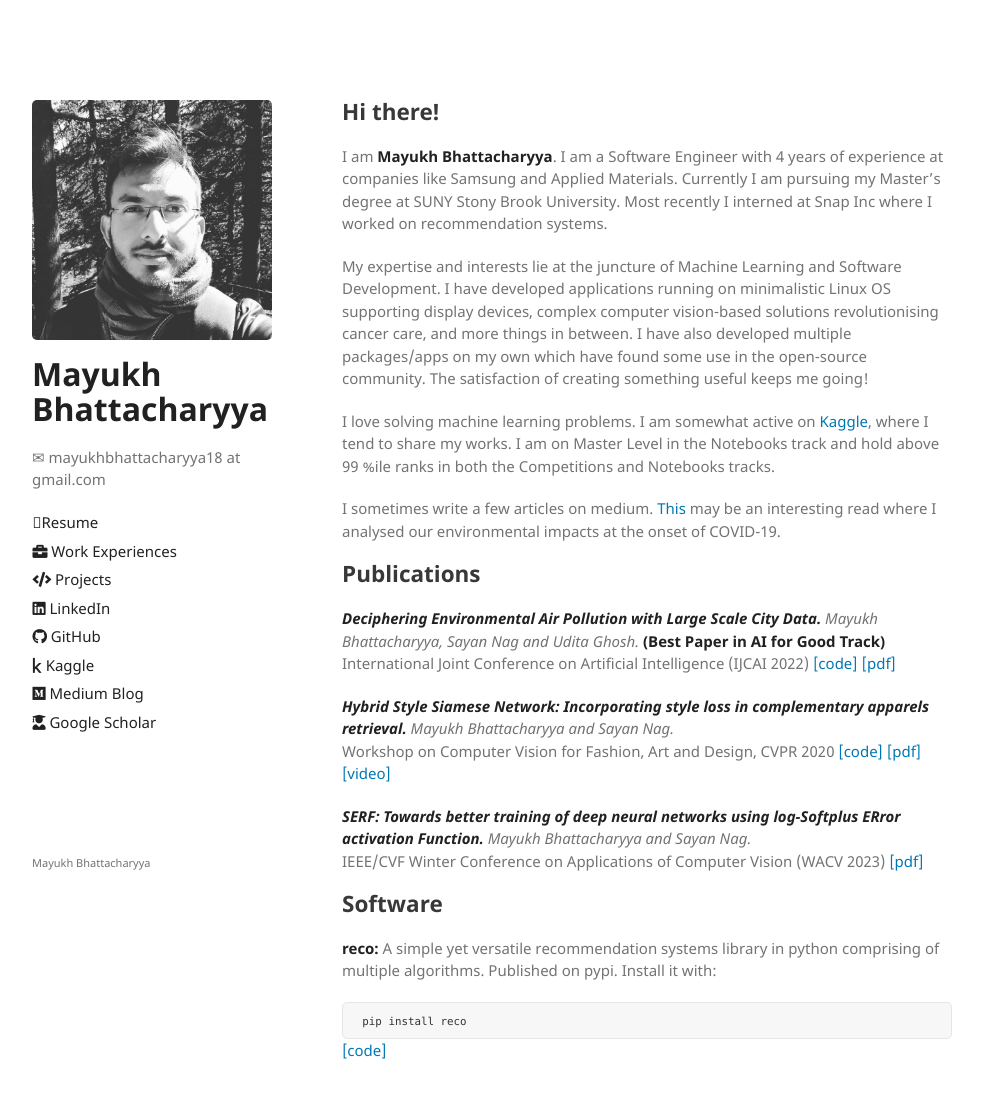
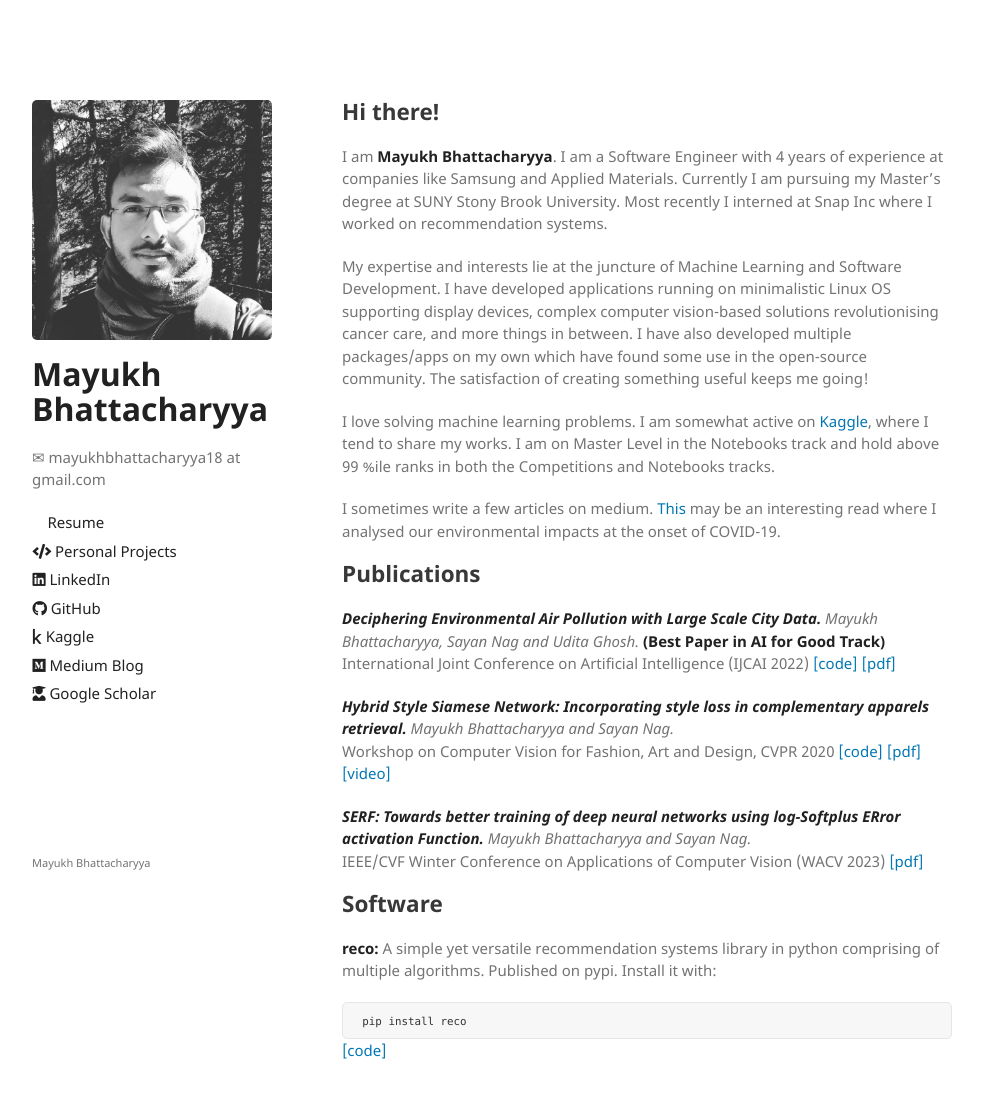
Before and after one commit to mayukh18/mayukh18.github.io, a Jekyll site: the page built from index.md, in a window 1280 px wide. Shown: the whole page, without its empty margins (118-1101 px from the left). Built offline with Jekyll 4.4.1, drawn with Linux system fonts in a browser that asks for light colours; the repository's description, which GitHub fills in, is left out.

Commit message:
Update sidebar.html

```diff
--- a/_includes/sidebar.html
+++ b/_includes/sidebar.html
@@ -10,9 +10,9 @@
       }
     </style>
     <ul class="link">
-      <li><a href="/assets/Mayukh Bhattacharyya Resume.pdf"><i class="fa-solid fa-file"></i>Resume</a></li>
-      <li><a href="/work_ex"><i class="fas fa-briefcase"></i> Work Experiences</a></li>
-      <li><a href="/projects"><i class="fas fa-code"></i> Projects</a></li>
+      <li><a href="/assets/Mayukh Bhattacharyya Resume.pdf"><i class="fab fa-file"></i>Resume</a></li>
+<!--       <li><a href="/work_ex"><i class="fas fa-briefcase"></i> Work Experiences</a></li> -->
+      <li><a href="/projects"><i class="fas fa-code"></i> Personal Projects</a></li>
 
       <li><a href="https://www.linkedin.com/in/mayukh1802/"><i class="fab fa-linkedin"></i> LinkedIn</a></li>
       <li><a href="https://github.com/mayukh18"><i class="fab fa-github"></i> GitHub</a></li>
```
